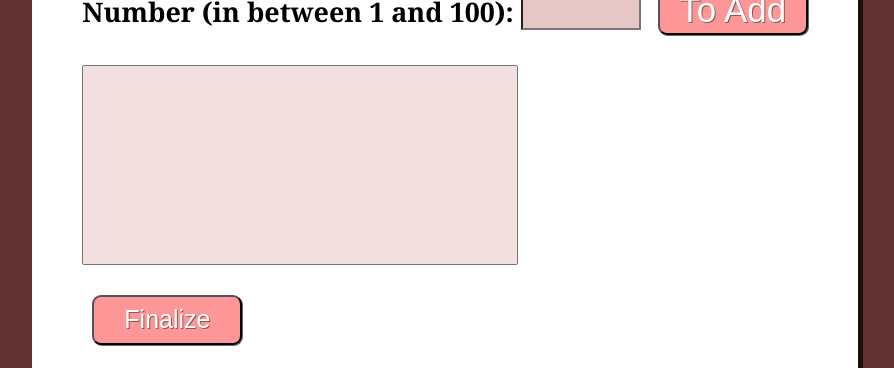
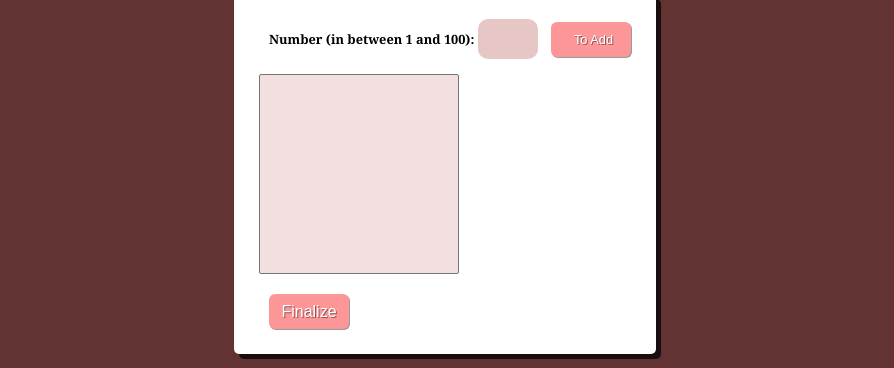
Before and after one commit to matheus369k/AnalizarNumeros, a plain HTML site: page index.html in a window 1280 px wide. Shown: the part 224-592 px from the top of the page, without its empty margins (195-1089 px from the left). Drawn offline with Linux system fonts and the light colour scheme.

Commit message:
atualizado

```diff
--- a/css/style.css
+++ b/css/style.css
@@ -15,9 +15,26 @@ body{
     align-items: center;
 
     font-family: Georgia, 'Times New Roman', Times, serif;
-    font-size: 1.2em;
+    font-size: 1em;
     font-weight: 600;
 }
+
+/*remover borda e controles*/
+input[type=number]::-webkit-inner-spin-button {
+    -webkit-appearance: none;
+}
+input[type=number] {
+    -moz-appearance: textfield;
+    appearance: textfild;
+}
+
+texturea:focus, input:focus, select:focus {
+    box-shadow: none;
+    border: none;
+    outline: 0;
+}
+
+
 
 header h1.title{
     color: white;
@@ -26,7 +43,9 @@ header h1.title{
     margin-bottom: 10px;
 }
 
-main{
+main {
+    display: grid;
+
     background-color: white;
     box-shadow: 5px 5px 0px rgba(0, 0, 0, 0.747);
 
@@ -34,37 +53,90 @@ main{
     border-radius: 10px;
 }
 
+@media screen and ( min-width: 450px ) {
+    main {
+        padding: 25px;
+        border-radius: 5px;
+    }
+}
 
-section.given-away-enter{
+
+section.given-away-enter {
+    grid-row-start: 1;
+    grid-column-start: 1;
+    grid-column-end: 4;
+
+
     margin-bottom: 30px;
-
-    font-size: 1.4em;
+    font-size: 1em;
+    padding-left: 20px;
 
 }
 
-p input.box{
+@media screen  and ( min-width: 450px ) {
+    section.given-away-enter {
+        margin-bottom: 15px;
+        font-size: .8em;
+        padding-left: 10px;
+    }
+}
+
+section.given-away-enter input {
+    border: none;
+    border-radius: 15px;
+    padding-left: 10px;
+}
+
+@media screen and ( min-width: 450px) {
+    section.given-away-enter input {
+        border-radius: 10px;
+        padding-left: 5px;
+    }
+}
+
+p input.box {
     width: 120px;
     height: 40px;
 
-    font-size: 1.3em;
+    font-size: 1em;
 
     background-color: rgba(165, 42, 42, 0.267);
 }
 
+@media screen and ( min-width: 450px ) {
+    p input.box {
+        width: 60px;
+        height: 40px;
+
+        font-size: 1em;
+    }
+}
+
 p input.button{
-    width: 150px;
+    width: 100px;
     height:50px;
     border-radius: 9px;
     margin-left: 10px;
 
-    font-size: 1.3em;
+    font-size: 1em;
 
     color: white;
     background-color: rgb(253, 150, 150);
-    box-shadow:1px 1px 0px rgba(0, 0, 0, 0.589) ;
+    box-shadow:1px 1px 0px rgba(0, 0, 0, 0.398) ;
     text-shadow: 1px 1px 0px rgba(0, 0, 0, 0.432);
 
     cursor: pointer;
+}
+
+@media screen and ( min-width: 450px ) {
+    p input.button{
+        width: 80px;
+        height:35px;
+        border-radius: 6px;
+        margin-left: 10px;
+
+        font-size: 1em;
+    }
 }
 
 p input.button:hover{
@@ -72,31 +144,64 @@ p input.button:hover{
 }
 
 section.given-away-box{
-    margin: 20px 0px;
+    width: 90%;
+    min-width: 200px;
+
+    grid-row-start: 2;
+    grid-row-end: 2;
+    grid-column-start: 1;
+    grid-column-end: 3;
 
     font-weight: 900;
 }
 
+.given-away-box input {
+    border: none;
+}
+
 select.list{
-    width: 60%;
+    grid-row-end: 2;
+    grid-row-start: 3;
+    grid-column-start: 3;
+    grid-column-end: 4;
+
+    width: 100%;
     height: 200px;
     margin-bottom: 30px;
     padding: 5px;
 
-    font-size: 1.4em;
+    font-size: 1.1em;
 
     background-color: rgba(165, 42, 42, 0.144) ;
 
 }
 
-select.list option:hover{
+@media screen and ( min-width: 450px ) {
+    select.list{
+        margin-bottom: 20px;
+        padding: 5px;
+
+        font-size: 1em;
+    }
+}
+
+select.list option:hover {
     background-color: rgba(90, 56, 211, 0.37);
 }
 
 section.on p{
     font-weight: 500;
-    font-size: 1.2em;
+    font-size: 1em;
     margin-top: 15px;
+}
+
+@media screen and ( min-width: 450px ) {
+    section.on p{
+        font-weight: 400;
+        font-size: .9em;
+        margin-bottom: 10px;
+        margin-left: 10px;
+    }
 }
 
 section.off{
--- a/index.html
+++ b/index.html
@@ -14,45 +14,80 @@
 
     <body>
 
+        <header>
 
-    <header>
-        <h1 class="title">Number to Analyze</h1>
+            <h1 class="title">
+                Number to Analyze
+            </h1>
+
         </header>
 
-
         <main>
-
 
             <section class="given-away-enter">
 
                 <p>
-                <label for="inumber">Number (in between 1 and 100):</label>
-                <input class="box" type="number" name="number" id="inumber">
-                <input id="button" class="button" type="submit" value="To Add">
+                    <label
+                    for="inumber">
+                        Number (in between 1 and 100):
+                    </label>
+                    <input
+                    class="box"
+                    type="number"
+                    name="number"
+                    id="inumber">
+
+                    <input
+                    onclick="toAdd()"
+                    id="button"
+                    class="button"
+                    type="submit"
+                    value="To Add">
+
+                </p>
+
+            </section>
+
+            <section class="given-away-box">
+
+                <select
+                class="list"
+                name="number"
+                id="number"
+                size="10">
+
+                </select>
+
+                <p>
+                    <input
+                    onclick="finalizar()"
+                    id="finalize"
+                    class="button"
+                    type="submit"
+                    value="Finalize">
                 </p>
 
             </section>
 
 
-        <section class="given-away-box">
+            <section
+            id="msglist"
+            class="given-away-exit off">
 
-            <select class="list" name="number" id="number" size="10">
-            </select>
+                <p id="msg-register">
 
-            <p>
-                <input id="finalize" class="button" type="submit" value="Finalize">
                 </p>
+                <p id="msg-large">
 
-        </section>
+                </p>
+                <p id="msg-small"
+                ></p>
+                <p id="msg-sum">
 
+                </p>
+                <p id="msg-average">
 
-        <section id="msglist" class="given-away-exit off">
-
-            <p id="msg-register"></p>
-            <p id="msg-large"></p>
-            <p id="msg-small"></p>
-            <p id="msg-sum"></p>
-            <p id="msg-average"></p>
+                </p>
 
             </section>
 
@@ -67,7 +102,9 @@
 
         </footer>
 
-    <script src="js/index.js"></script>
+        <script src="js/index.js">
+
+        </script>
 
     </body>
 
--- a/js/index.js
+++ b/js/index.js
@@ -1,9 +1,8 @@
-const button = document.getElementById('button')
-const finalize = document.getElementById('finalize')
+
 const msglist = document.getElementById('msglist')
 let numberList = []
 
-finalize.addEventListener('click',() =>{
+function finalizar() {
     const inAll = numberList.length
 
     if(inAll == 0){
@@ -38,9 +37,9 @@ finalize.addEventListener('click',() =>{
                 msgAverage.innerHTML = `<p>The average at the values typed is: <strong>${average.toFixed(1)}</strong></p>`
             }
         }}
-})
+}
 
-button.addEventListener('click', () => {
+function toAdd() {
     msglist.classList.replace('on','off')
 
     const number = document.getElementById('inumber')
@@ -74,4 +73,4 @@ button.addEventListener('click', () => {
                 list.appendChild(item)
 
             }}}
-})
+}
```
Lines whose indentation alone changed are shown as unchanged.
